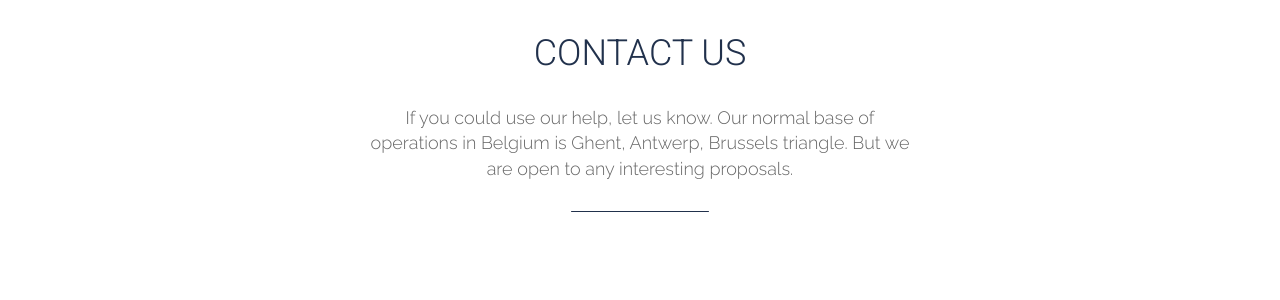
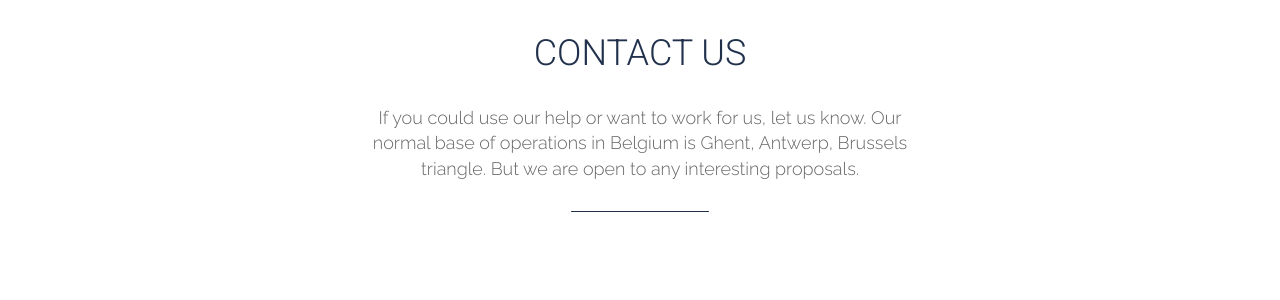
Before and after one commit to tripledio/tripledio.github.io, a Jekyll site: the page built from contact.html, in a window 1280 px wide. Shown: the part 682-982 px from the top of the page. Built offline with Jekyll 4.4.1, drawn with Linux system fonts in a browser that asks for light colours.

Commit message:
Add work for us to contact and remove duplicate name

```diff
--- a/contact.html
+++ b/contact.html
@@ -16,7 +16,7 @@ qotd:
 		<div class="row">
 			<div class="col-12 col-md-10 col-lg-6 offset-0 offset-md-1 offset-lg-3 px-md-4 text-center">
 				<h2 class="h3 mb-2">Contact us</h2>
-				<p>{{ 'If you could use our help, let us know. Our normal base of operations in Belgium is Ghent, Antwerp, Brussels triangle. But we are open to any interesting proposals.' | markdownify }}</p>
+				<p>{{ 'If you could use our help or want to work for us, let us know. Our normal base of operations in Belgium is Ghent, Antwerp, Brussels triangle. But we are open to any interesting proposals.' | markdownify }}</p>
 				<hr class="slab center w-25">
 			</div>
 		</div>
@@ -39,7 +39,7 @@ qotd:
 		</div>
 		<div class="form-group col-12 mb-2 mb-md-3">
 			<label for="message">Message <span>*</span></label>
-			<textarea name="message" id="message" rows="6" placeholder="Message *" name="message" required=""></textarea>
+			<textarea id="message" rows="6" placeholder="Message *" name="message" required=""></textarea>
 		</div>
 		<div class="form-group col-12">
 			<input type="hidden" name="_subject" value="New form submission!" />
```
